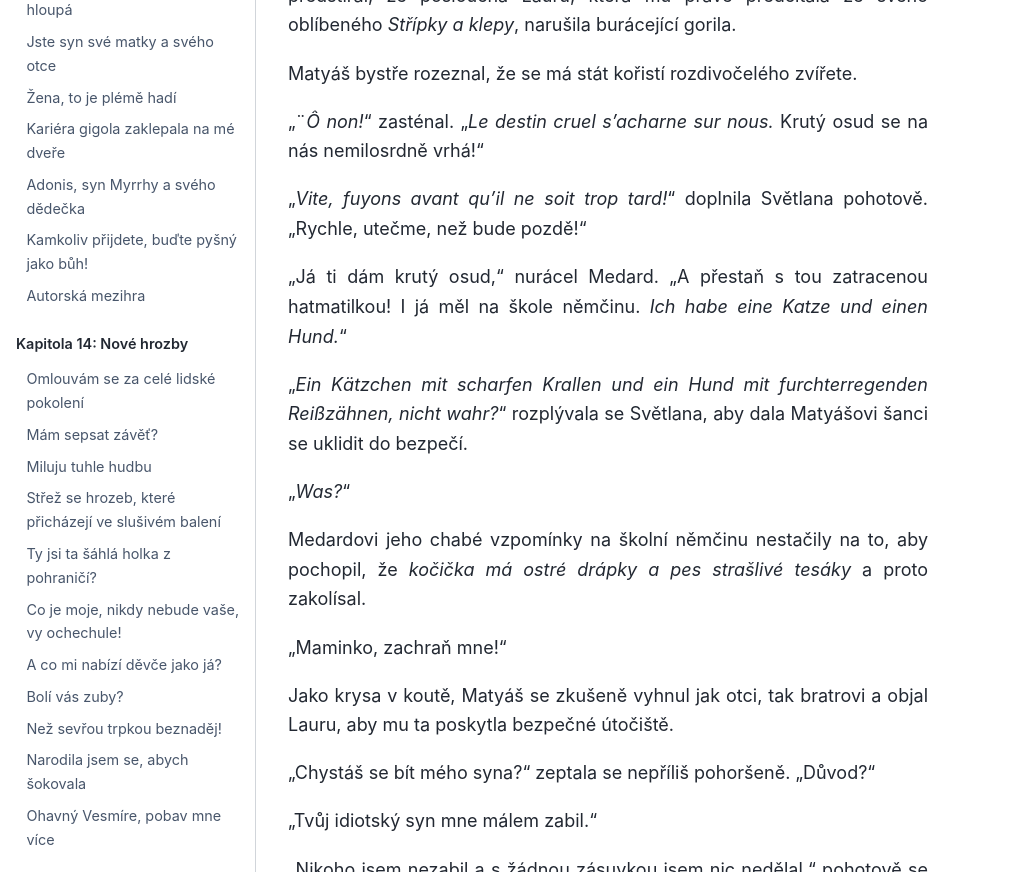
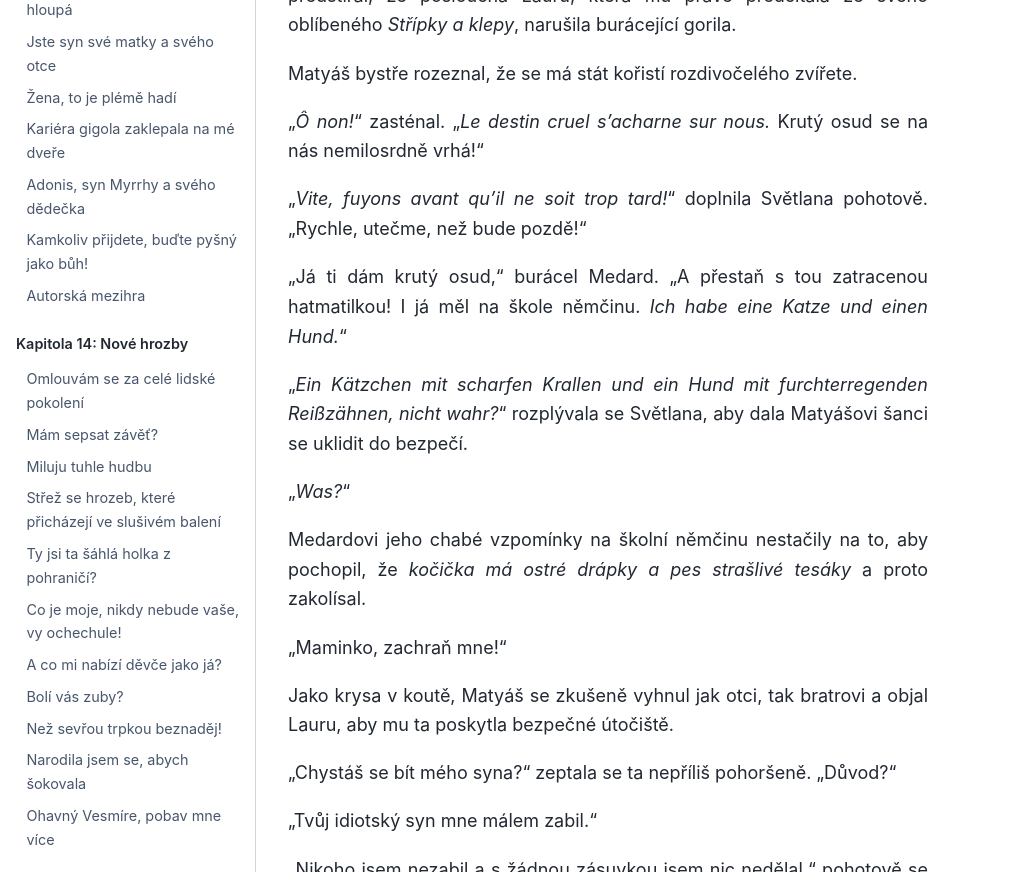
Before and after one commit to hanpari/sest-spolecniku, a Sphinx documentation site: the page built from source/sest_spolecniku/015-uklady-a-souboje/03.md, in a window 1280 px wide and 1400 px high, scrolled down 5892 px. Shown: the part 149-1021 px from the top of the window, without its empty margins (0-1031 px from the left). Built offline with Sphinx 7.4.7 and the Sphinx Book theme 1.1.4, drawn with Linux system fonts in a browser that asks for light colours; some of the changed text lies outside the part shown.

Commit message:
Update 03.md

```diff
--- a/source/sest_spolecniku/015-uklady-a-souboje/03.md
+++ b/source/sest_spolecniku/015-uklady-a-souboje/03.md
@@ -149,11 +149,11 @@ Poklidnou idylu jídelny Mechových, kde Matyáš se sluchátky na uších před
 
 Matyáš bystře rozeznal, že se má stát kořistí rozdivočelého zvířete.
 
-"¨*Ô non!*" zasténal.  "*Le destin cruel s’acharne sur nous.* Krutý osud se na nás nemilosrdně vrhá!"
+"*Ô non!*" zasténal.  "*Le destin cruel s’acharne sur nous.* Krutý osud se na nás nemilosrdně vrhá!"
 
 "*Vite, fuyons avant qu’il ne soit trop tard!*" doplnila Světlana pohotově. "Rychle, utečme, než bude pozdě!"
 
-"Já ti dám krutý osud," nurácel Medard. "A přestaň s tou zatracenou hatmatilkou! I já měl na škole němčinu. *Ich habe eine Katze und einen Hund.*"
+"Já ti dám krutý osud," burácel Medard. "A přestaň s tou zatracenou hatmatilkou! I já měl na škole němčinu. *Ich habe eine Katze und einen Hund.*"
 
 "*Ein Kätzchen mit scharfen Krallen und ein Hund mit furchterregenden Reißzähnen, nicht wahr?*" rozplývala se Světlana, aby dala Matyášovi šanci se uklidit do bezpečí.
 
@@ -165,7 +165,7 @@ Medardovi jeho chabé vzpomínky na školní němčinu nestačily na to, aby poc
 
 Jako krysa v koutě, Matyáš se zkušeně vyhnul jak otci, tak bratrovi a objal Lauru, aby mu ta poskytla bezpečné útočiště.
 
-"Chystáš se bít mého syna?" zeptala se nepříliš pohoršeně. "Důvod?"
+"Chystáš se bít mého syna?" zeptala se ta nepříliš pohoršeně. "Důvod?"
 
 "Tvůj idiotský syn mne málem zabil."
 
```
Also changed, not shown: other parts of source/sest_spolecniku/015-uklady-a-souboje/03.md (+2 -0 lines).
